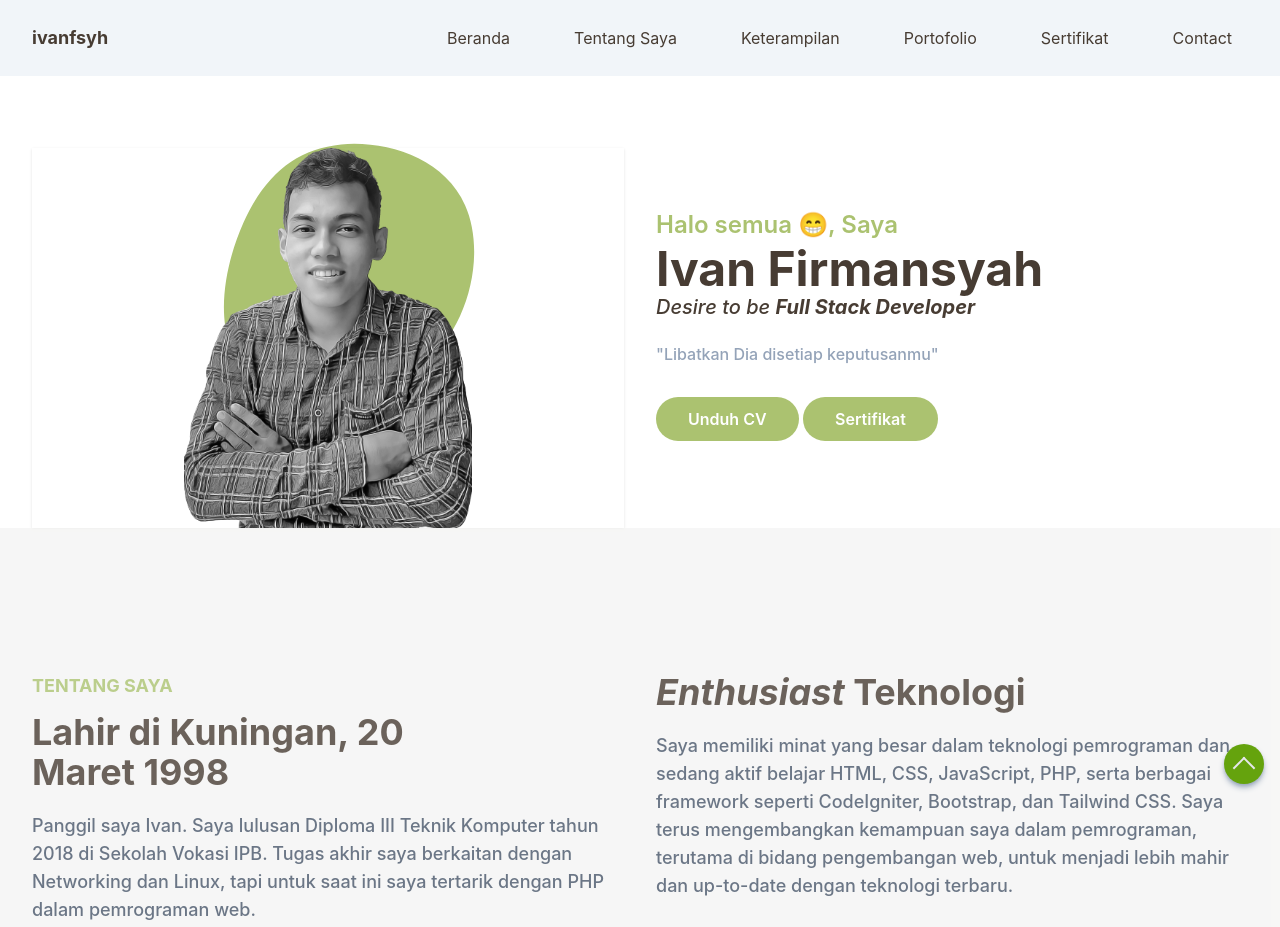
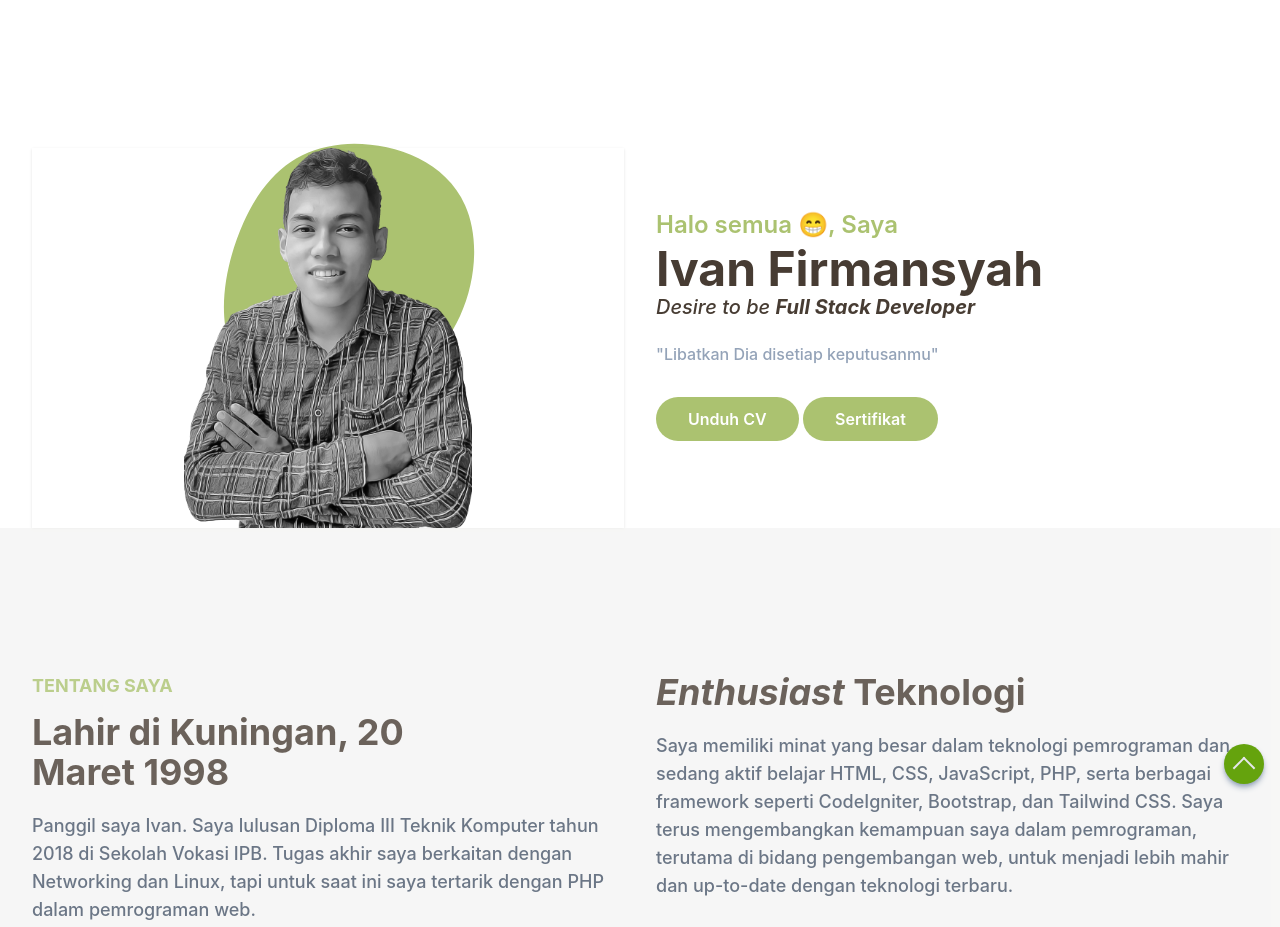
Before and after one commit to ivanfsyh/ivanfsyh.github.io, a website: page index.html in a window 1280 px wide. Shown: the top 927 px of the page. Drawn offline with Linux system fonts and the light colour scheme.

Commit message:
edit header

```diff
--- a/index.html
+++ b/index.html
@@ -15,7 +15,7 @@
 
 <body>
     <!-- Header start -->
-    <header class="fixed bg-slate-100 top-0 left-0 w-full flex items-center z-10">
+    <!-- <header class="fixed bg-slate-100 top-0 left-0 w-full flex items-center z-10">
         <div class="container">
             <div class="flex items-center justify-between relative">
                 <div class="px-4">
@@ -90,7 +90,7 @@
           </div>
         </div>
       </div>
-    </header>
+    </header> -->
     <!-- Header end -->
 
     <!-- Hero section start -->
@@ -119,8 +119,7 @@
                 <div class="w-full self-center px-4 mt-8 lg:w-1/2 lg:mt-0">
                     <h1 class="text-base font-semibold text-primary md:text-xl lg:text-2xl">
                         Halo semua 😁, Saya
-                <span class="block font-bold text-dark text-4xl mt-1 lg:text-5xl"
-                  >Ivan Firmansyah</span
+                        <span class="block font-bold text-dark text-4xl mt-1 lg:text-5xl">Ivan Firmansyah</span
                 >
               </h1>
               <h2 class="font-medium text-secondary text-sm mb-5 lg:text-xl">
@@ -130,10 +129,7 @@
                             "Libatkan Dia disetiap keputusanmu"
                         </p>
 
-              <a
-                href="https://drive.google.com/file/d/1RujSsmA0Qn-I-klt8PJ_BdE-l2LEXbZZ/view?usp=sharing" target="_blank"
-                class="text-base font-semibold text-white bg-primary py-3 px-8 rounded-full hover:shadow-lg hover:bg-secondary transition duration-300 ease-in-out"
-                >Unduh CV</a
+                        <a href="https://drive.google.com/file/d/1RujSsmA0Qn-I-klt8PJ_BdE-l2LEXbZZ/view?usp=sharing" target="_blank" class="text-base font-semibold text-white bg-primary py-3 px-8 rounded-full hover:shadow-lg hover:bg-secondary transition duration-300 ease-in-out">Unduh CV</a
               >
               <a
                 href="#sertifikat"
```
Lines whose indentation alone changed are shown as unchanged.
